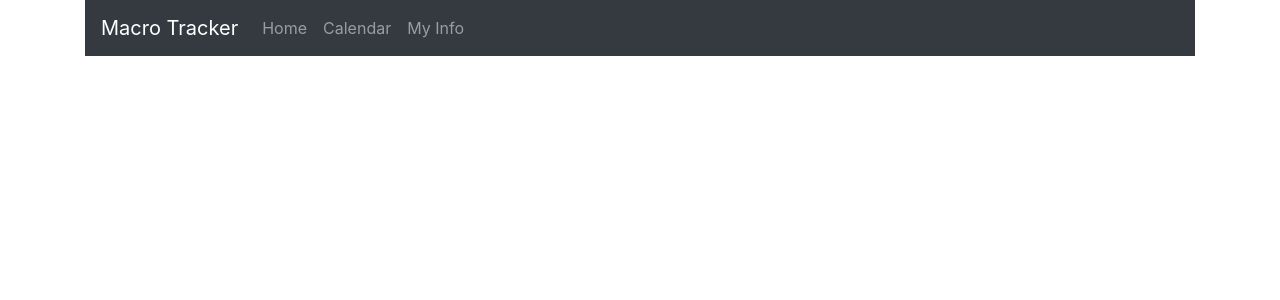
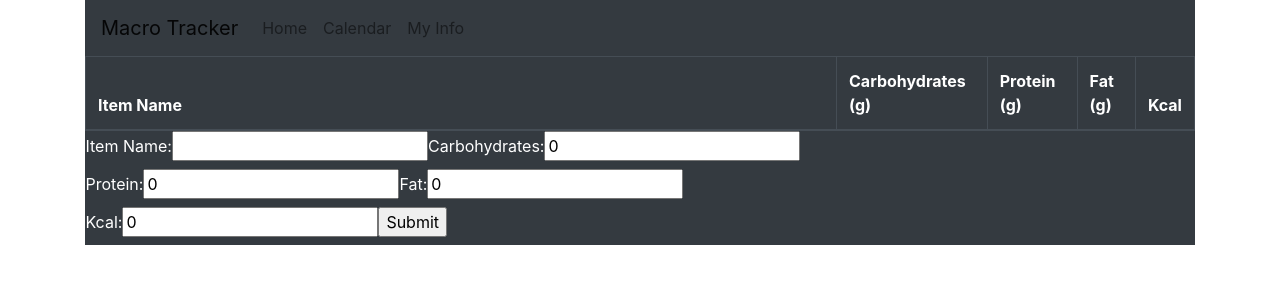
Before and after one commit to asdf25jae/macrotracker, a React (Create React App) app: page / in a window 1280 px wide. Shown: the top 300 px of the page. Built offline with nearby package versions, Linux system fonts and the light colour scheme.

Commit message:
added item form submit and state update functionality components

```diff
--- a/src/App.js
+++ b/src/App.js
@@ -2,7 +2,7 @@ import logo from './logo.svg';
 import './App.css';
 import React, { Component } from "react";
 // import "bootstrap/dist/css/bootstrap.min.css"; // imports bootstrap into play
-import { BrowserRouter as Router, Route, Link } from "react-router-dom";
+import { BrowserRouter as Router, Route, Link, Switch } from "react-router-dom";
 
 
 import Button from 'react-bootstrap/Button';
@@ -18,7 +18,6 @@ import Info from './components/info.component.js';
 
 // use react-router-dom in order to route your components?
 
-
 // what do we need?,
 // We need to be able to add items to our macro tracker,
 // and also add macros (fat, carbs, and protein grams) for each item
@@ -28,16 +27,18 @@ class App extends Component {
     return (
       <Router>
             <div className="container">
-              <Navbar bg="dark" variant="dark">
-              <Navbar.Brand href="/home">Macro Tracker</Navbar.Brand>
-              <Nav className="mr-auto">
-                <Nav.Link href="/home">Home</Nav.Link>
-                <Nav.Link href="/calendar">Calendar</Nav.Link>
-                <Nav.Link href="/info">My Info</Nav.Link>
-              </Nav>
+              <Navbar bg="dark" varint="dark">
+                <Navbar.Brand href="/">Macro Tracker</Navbar.Brand>
+                  <Nav className="mr-auto">
+                    <Nav.Link href="/">Home</Nav.Link>
+                    <Nav.Link href="/calendar">Calendar</Nav.Link>
+                    <Nav.Link href="/info">My Info</Nav.Link>
+                  </Nav>
               </Navbar>
-              <Route path="/home" component={ DailyList } />
-              <Route path="/info" component={ Info } />
+              <Switch>
+                <Route path="/" component={DailyList} />
+                <Route path="/info" component={Info} />
+              </Switch>
             </div>
       </Router>
     );
--- a/src/components/dailyList.component.js
+++ b/src/components/dailyList.component.js
@@ -1,6 +1,7 @@
 import React, { Component } from 'react';
 import Table from 'react-bootstrap/Table';
 import { Link } from 'react-router-dom';
+import ItemForm from './itemForm.component.js';
 // import necessary libraries
 
 const Item = props => (
@@ -15,7 +16,6 @@ const Item = props => (
         </td>
     </tr>
 );
-
 export default class DailyList extends Component {
     /*
      * DailyList component will maintain daily total macros
@@ -55,6 +55,9 @@ export default class DailyList extends Component {
                     <tbody>
                        { this.showDailyList() }
                     </tbody>
+                    <div>
+                        <ItemForm />
+                    </div>
                 </Table>
         )
     }
--- a/src/components/info.component.js
+++ b/src/components/info.component.js
@@ -1,5 +1,4 @@
 import React, { Component } from 'react';
-import { Link } from 'react-router-dom';
 
 export default class MyInfo extends Component {
     render() {
--- /dev/null
+++ b/src/components/itemForm.component.js
@@ -0,0 +1,74 @@
+import React, { Component } from 'react';
+import { Link } from 'react-router-dom';
+
+
+// creates the ItemForm
+
+export default class ItemForm extends Component {
+    constructor(props) {
+        super(props);
+        this.state = {
+            itemName: "",
+            carbs: 0,
+            protein: 0,
+            fat: 0,
+            kcal: 0
+        }
+        this.handleSubmit = this.handleSubmit.bind(this);
+    }
+
+    handleChange(e, field) {
+       this.setState({
+           [field]: e.target.value
+       })
+    }
+
+    handleSubmit(e) {
+        alert('A food item was submitted: ' + this.state);
+        e.preventDefault();
+    }
+
+    render() {
+        return (
+        <form onSubmit= {this.handleSubmit}>
+            <label>
+                Item Name:
+              <input type="text"
+                     name="itemName"
+                     value={this.state.itemName}
+                     onChange={(event) => this.handleChange(event, "itemName")} />
+            </label>
+            <label>
+                Carbohydrates:
+                <input type="number"
+                       name="carbs"
+                       value={this.state.carbs}
+                       onChange={(event) => this.handleChange(event, "carbs")} />
+            </label>
+            <label>
+                Protein:
+                <input type="number"
+                       name="protein"
+                       value={this.state.protein}
+                       onChange={(event) => this.handleChange(event, "protein")} />
+            </label>
+            <label>
+                Fat:
+                <input type="number"
+                       name="fat"
+                       value={this.state.fat}
+                       onChange={(event) => this.handleChange(event, "fat")} />
+            </label>
+            <label>
+                Kcal:
+                <input type="number"
+                       name="kcal"
+                       value={this.state.kcal}
+                       onChange={(event) => this.handleChange(event, "kcal")} />
+            </label>
+              <input type="submit" value="Submit" />
+        </form>
+      )
+    }
+
+}
```
Also changed, not shown: 1 other file (tests, documents, lock files or other folders).
